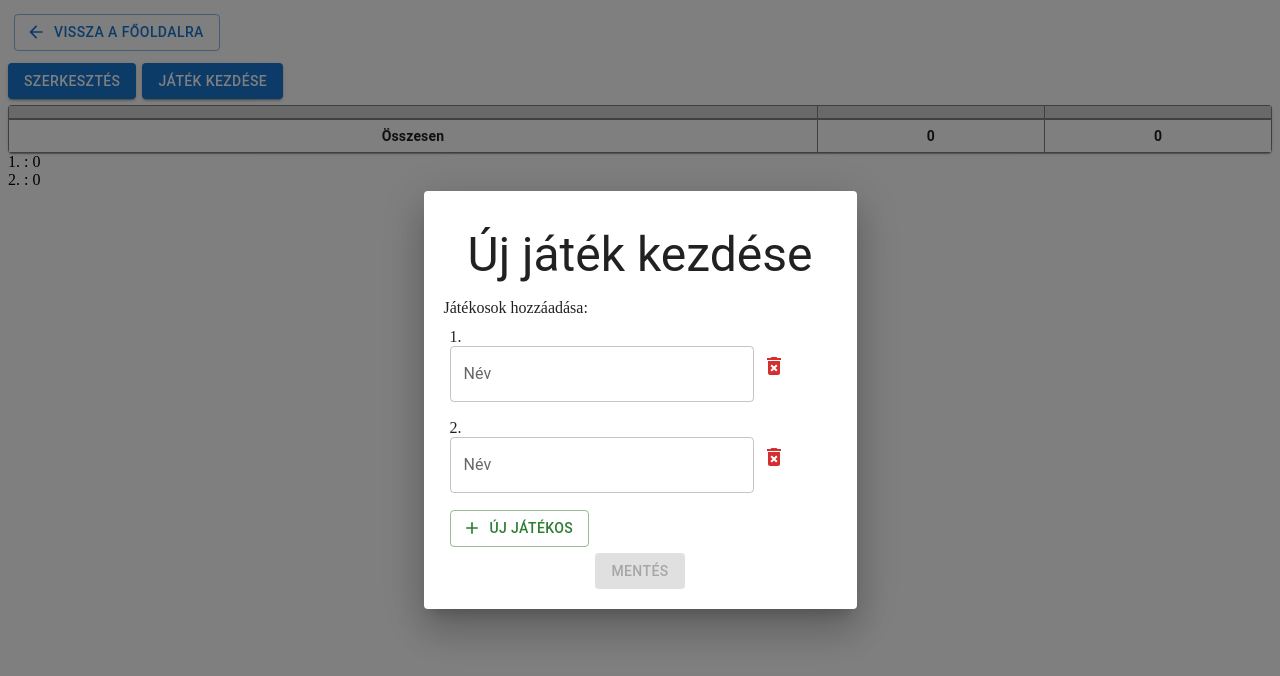
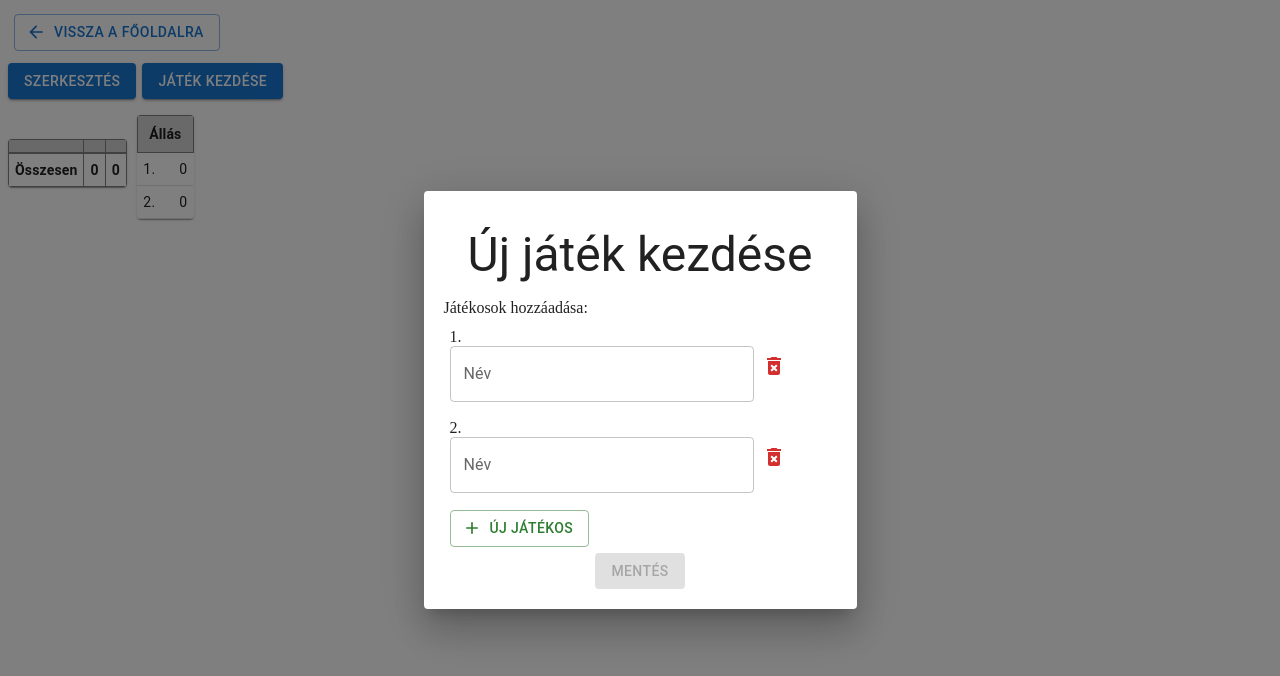
Before and after one commit to dbajnok99/rikiki, a Next.js app: page /game in a window 1280 px wide. Both pictures are taken after a click on the button "ÚJ JÁTÉKOS". Shown: the top 676 px of the page. Built offline with nearby package versions, Linux system fonts and the light colour scheme.

Commit message:
feat: minor design changes

```diff
--- a/screens/game/GameLayout.tsx
+++ b/screens/game/GameLayout.tsx
@@ -100,6 +100,7 @@ const GamePageLayout = () => {
       ) : (
         <></>
       )}
+      <br />
 
       <ScoreBoard />
       <Standings />
--- a/screens/game/Scoreboard.tsx
+++ b/screens/game/Scoreboard.tsx
@@ -77,6 +77,7 @@ const ScoreBoard = () => {
   };
 
   return (
+    <div style={{ display: "inline-flex" }}>
       <TableContainer component={Paper}>
         <Table>
           <TableHead style={{ backgroundColor: "lightgray" }}>
@@ -155,6 +156,7 @@ const ScoreBoard = () => {
           </TableBody>
         </Table>
       </TableContainer>
+    </div>
   );
 };
 
--- a/screens/game/Standings.tsx
+++ b/screens/game/Standings.tsx
@@ -1,4 +1,13 @@
 import { RootState } from "@/app/store";
+import {
+  Paper,
+  Table,
+  TableBody,
+  TableCell,
+  TableContainer,
+  TableHead,
+  TableRow,
+} from "@mui/material";
 import { orderBy } from "lodash";
 import { useSelector } from "react-redux";
 
@@ -6,16 +15,60 @@ const Standings = () => {
   const { players } = useSelector((state: RootState) => state.Game);
   const orderedPlayers = orderBy(players, "score", "desc");
   return (
-    <>
-      {orderedPlayers.map((player, index) => {
-        return (
-          <div key={"standing_" + index}>
-            {index + 1}. {player.playerName}: {player.score}
-            <br />
-          </div>
-        );
-      })}
-    </>
+    <div style={{ margin: "10px", display: "inline-flex" }}>
+      <TableContainer component={Paper}>
+        <Table>
+          <TableHead style={{ backgroundColor: "lightgray" }}>
+            <TableRow>
+              <TableCell
+                colSpan={3}
+                align="center"
+                key={"headerCell"}
+                style={{
+                  border: "1px solid grey",
+                  fontWeight: "bold",
+                  padding: "6px",
+                }}
+              >
+                Állás
+              </TableCell>
+            </TableRow>
+          </TableHead>
+          <TableBody>
+            {orderedPlayers.map((player, index) => {
+              return (
+                <TableRow key={index + "leaderboard_row"}>
+                  <TableCell
+                    align="center"
+                    style={{
+                      padding: "6px",
+                    }}
+                  >
+                    {index + 1}.
+                  </TableCell>
+                  <TableCell
+                    align="left"
+                    style={{
+                      padding: "6px",
+                    }}
+                  >
+                    {player.playerName}
+                  </TableCell>
+                  <TableCell
+                    align="center"
+                    style={{
+                      padding: "6px",
+                    }}
+                  >
+                    {player.score}
+                  </TableCell>
+                </TableRow>
+              );
+            })}
+          </TableBody>
+        </Table>
+      </TableContainer>
+    </div>
   );
 };
 
--- a/screens/style.css
+++ b/screens/style.css
@@ -1,13 +1,5 @@
-.previousGameDiv {
-    border-radius: 5px;
-    border: 1px solid grey;
-    margin: 5px;
-    display: inline-flex;
-    padding: 3px;
-}
-
 .previousGameDiv:hover {
-    background-color: lightgrey;
+    background-color: #f5f5f5;
     cursor: pointer;
 }
 
@@ -17,3 +9,11 @@
     justify-content: center;
     flex-direction: column;
 }
+
+
+.playerStanding{
+    padding: 5px;
+    background-color: lightgray;
+    border-radius: 5px;
+    margin: 3px;
+}
```
Also changed, not shown: pages/index.tsx (+2 -90 lines), screens/IndexLayout.tsx (added, +56 -0 lines), screens/PreviousGames.tsx (added, +96 -0 lines). Lines whose indentation alone changed are shown as unchanged.
